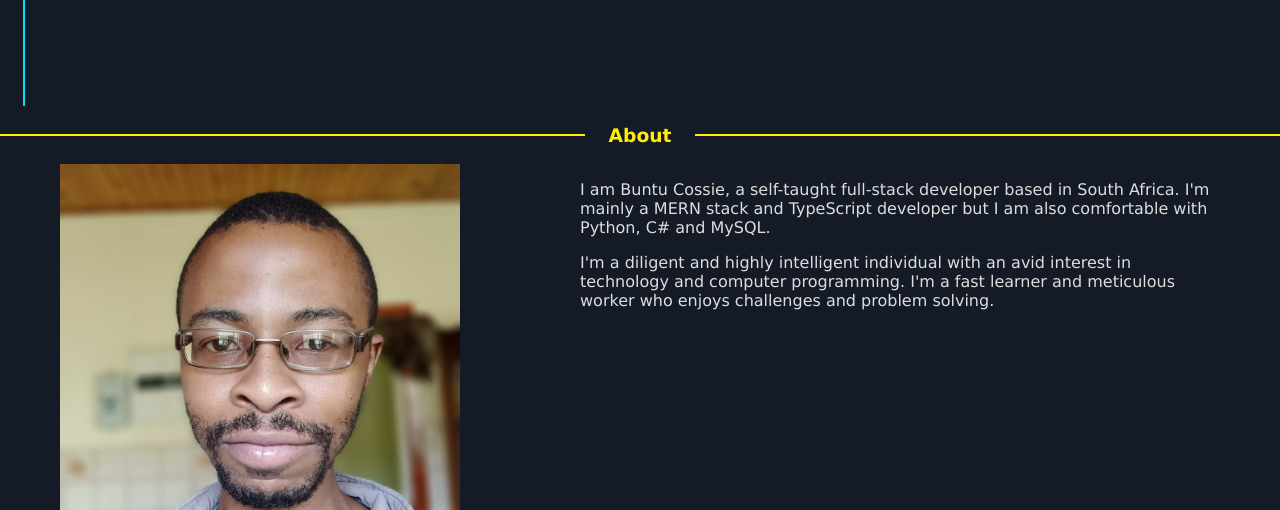
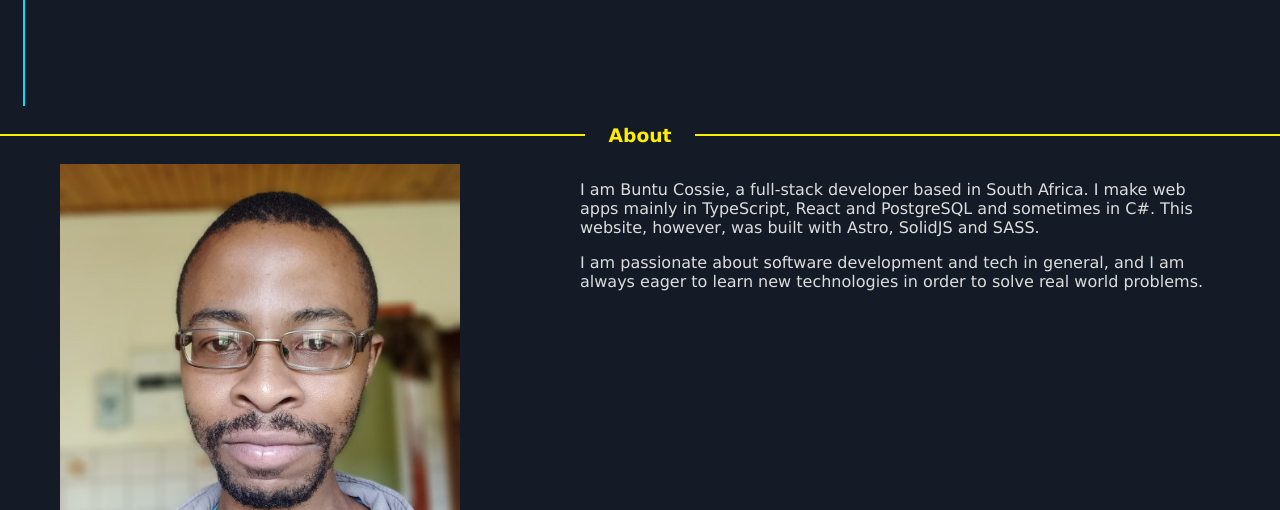
Before and after one commit to cossieB/cossieb.github.io, an Astro site: page / in a window 1280 px wide. Shown: the part 694-1204 px from the top of the page. Built offline with nearby package versions, Linux system fonts and the light colour scheme; Astro itself is replaced by a stand-in of ours; a web font is replaced by a local one.

Commit message:
various minor fixes and changes

```diff
--- a/src/components/Memory/memoryScores.tsx
+++ b/src/components/Memory/memoryScores.tsx
@@ -51,7 +51,7 @@ export function LocalScores() {
 
     const [locallLeaders, setLocalLeaders] = createSignal<Times[]>([])
 
-    // onMount(addLocal)
+    onMount(addLocal)
 
     function addLocal() {
         const obj = {
--- a/src/layouts/Layout.astro
+++ b/src/layouts/Layout.astro
@@ -15,7 +15,6 @@ import "../styles/global.scss"
 		<meta name="robots" content="index,follow" />
 		<meta charset="UTF-8" />
 		<meta name="viewport" content="width=device-width" />
-		<link rel="icon" type="image/svg+xml" href="/favicon.svg" />
 		<link href="https://fonts.googleapis.com/css2?family=Koulen&family=Press+Start+2P&display=swap" rel="stylesheet">
 		<meta name="generator" content={Astro.generator} />
 		<title>{title}</title>
--- a/src/pages/index.astro
+++ b/src/pages/index.astro
@@ -21,10 +21,13 @@ import Contact from "../components/Contact/Contact";
         <div id="about" class="mainDivs">
             <img src="/me.jpg" />
             <div class="paragraph">
-                <p>I am Buntu Cossie, a self-taught full-stack developer based in South Africa. I'm mainly a MERN stack and
-                    TypeScript developer but I am also comfortable with Python, C# and MySQL.</p>
-                <p>I'm a diligent and highly intelligent individual with an avid interest in technology and computer
-                    programming. I'm a fast learner and meticulous worker who enjoys challenges and problem solving. </p>
+                <p>
+                    I am Buntu Cossie, a full-stack developer based in South Africa. I make web apps mainly in TypeScript, React and PostgreSQL and sometimes in C#.
+                    This website, however, was built with Astro, SolidJS and SASS.
+                </p>
+                <p>
+                    I am passionate about software development and tech in general, and I am always eager to learn new technologies in order to solve real world problems.
+                </p>
             </div>
         </div>
         <Header
```
Also changed, not shown: src/components/2048/Leaders.tsx (+6 -5 lines), public/favicon.ico (added).
